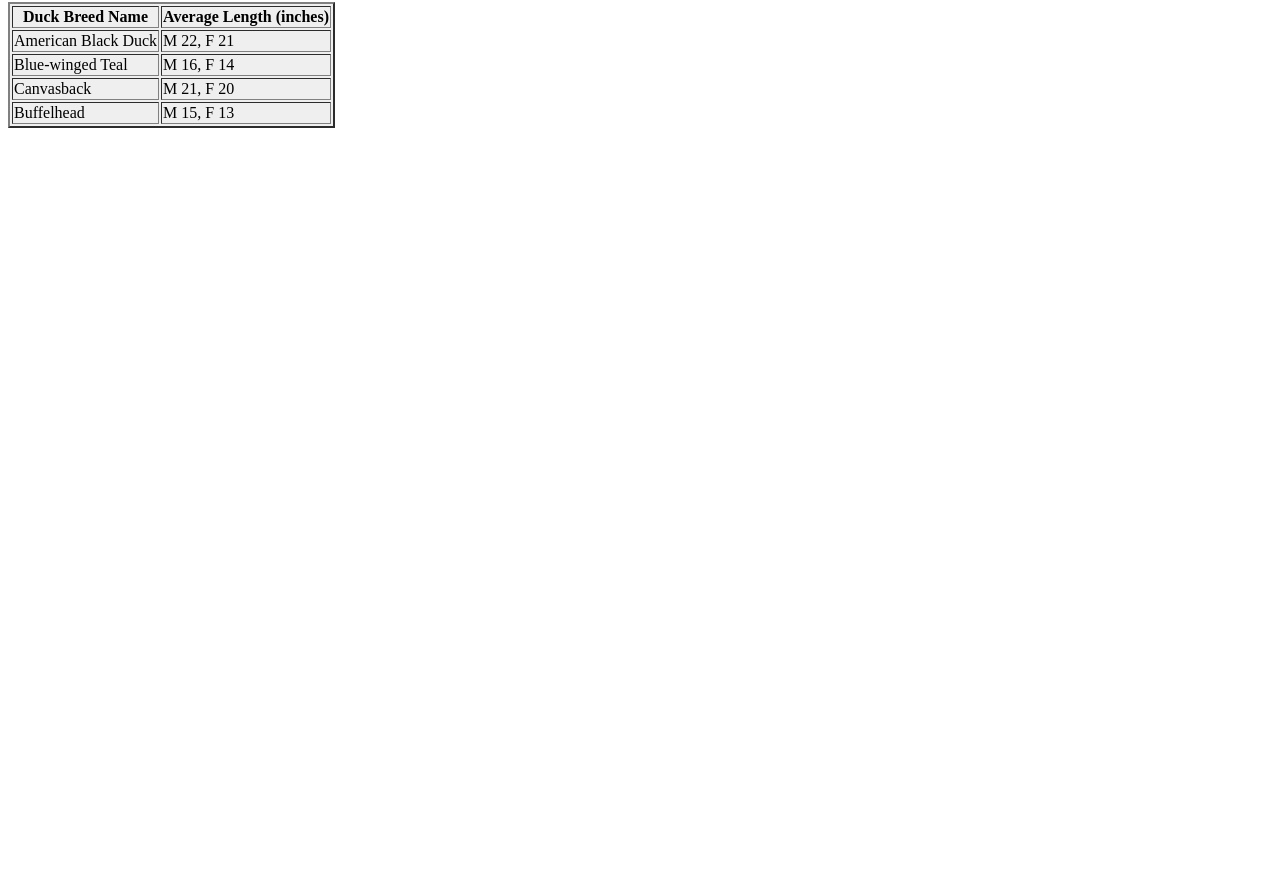
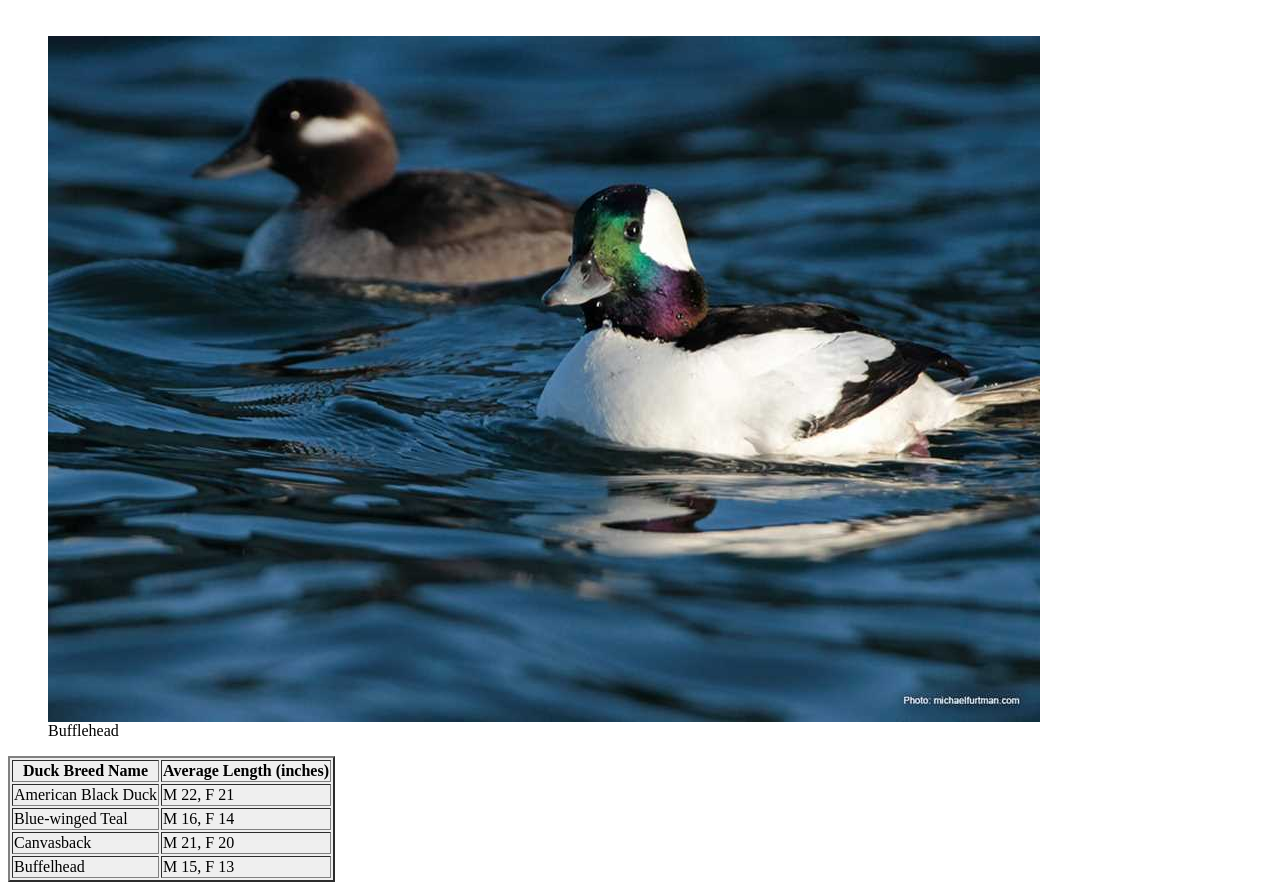
Before and after one commit to MHKEND01/Lab2, a plain HTML site: page Lengths.html in a window 1280 px wide. Shown: the part 64-954 px from the top of the page. Before the commit the page ends 800 px from the top, so only its background shows below. Drawn offline with Linux system fonts and the light colour scheme.

Commit message:
Update Lengths.html

```diff
--- a/Lengths.html
+++ b/Lengths.html
@@ -22,3 +22,11 @@
 <td>Buffelhead</td>
 <td>M 15, F 13 </td>
 </tr>
+ <br />
+ <figure>
+<img src="Images/Bufflehead.jpg" />
+<br />
+<figcaption> Bufflehead</figcaption>
+</figure>
+  </body>
+  </html>
```
